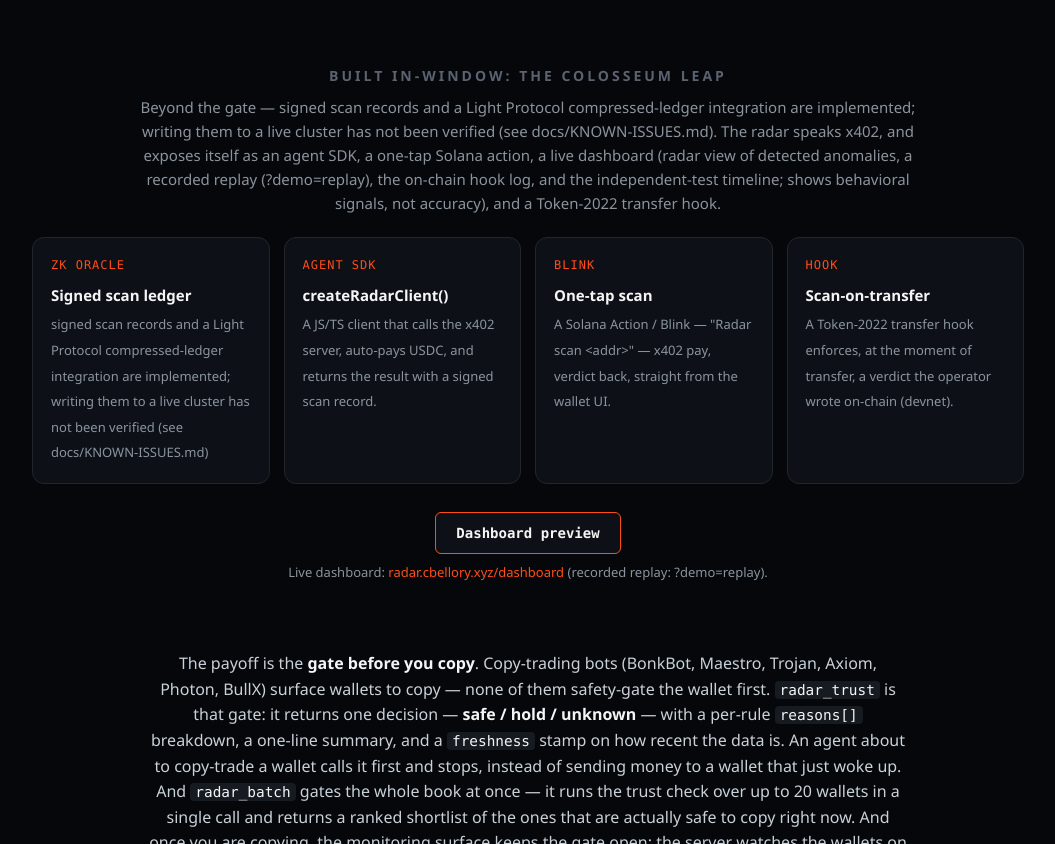
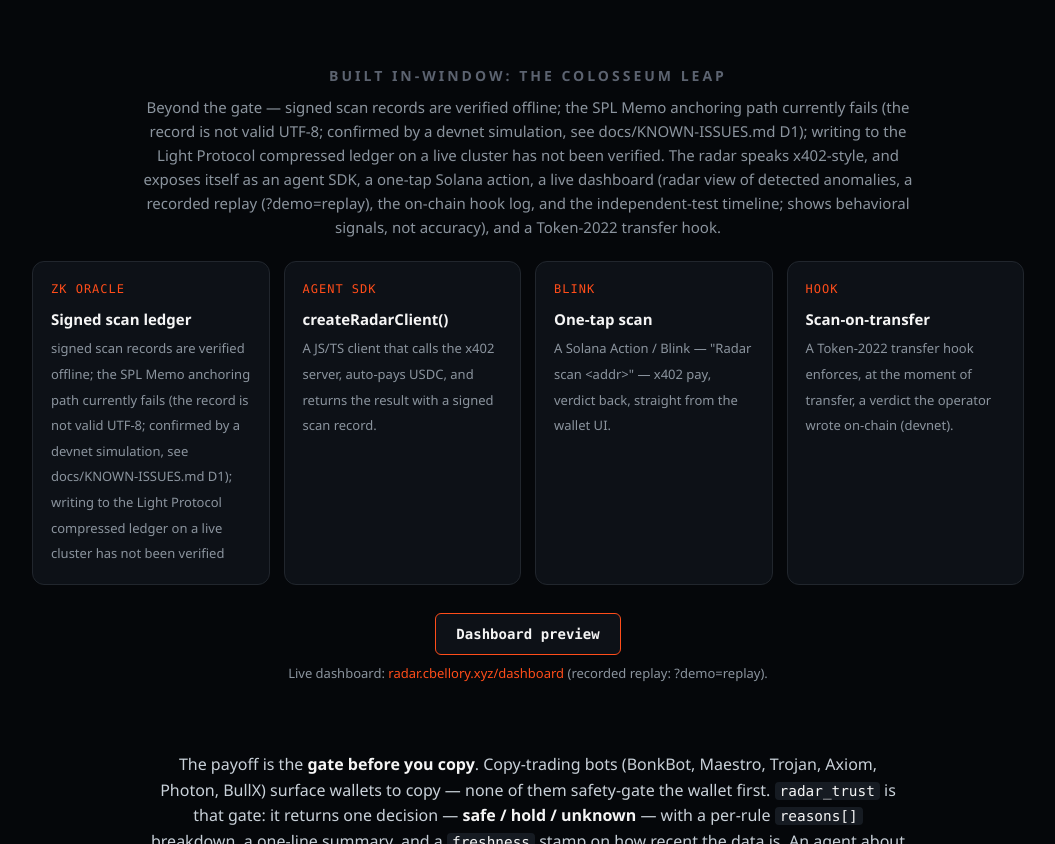
Before and after one commit to daniilmilintieiev-ux/wallet-radar, a website: page docs/index.html in a window 1280 px wide. Shown: the part 1777-2621 px from the top of the page, without its empty margins (112-1167 px from the left). Drawn offline with Linux system fonts and the light colour scheme.

Commit message:
docs: clarify decision fields, x402-style, hook scope, and offline ledger verification

```diff
--- a/docs/index.html
+++ b/docs/index.html
@@ -64,7 +64,7 @@ footer .gh{color:var(--muted);font-family:Consolas,monospace}
   <div class="chips">
     <span class="chip"><b>TypeScript</b> + Rust hook</span>
     <span class="chip"><b>Built-in</b> SQLite · Zero External DB</span>
-    <span class="chip"><b>ZK</b> on-chain oracle</span>
+    <span class="chip"><b>ZK</b> oracle (offline-verified)</span>
     <span class="chip"><b>9</b> behavioral rules</span>
     <span class="chip"><b>791 passing</b>, 5 documented known gaps (todo), 46 suites</span>
     <span class="chip"><b>MCP</b> server</span>
@@ -112,9 +112,9 @@ footer .gh{color:var(--muted);font-family:Consolas,monospace}
 
 <section>
   <h2>Built in-window: the Colosseum leap</h2>
-  <div class="sub">Beyond the gate — signed scan records and a Light Protocol compressed-ledger integration are implemented; writing them to a live cluster has not been verified (see docs/KNOWN-ISSUES.md). The radar speaks x402, and exposes itself as an agent SDK, a one-tap Solana action, a live dashboard (radar view of detected anomalies, a recorded replay (?demo=replay), the on-chain hook log, and the independent-test timeline; shows behavioral signals, not accuracy), and a Token-2022 transfer hook.</div>
+  <div class="sub">Beyond the gate — signed scan records are verified offline; the SPL Memo anchoring path currently fails (the record is not valid UTF-8; confirmed by a devnet simulation, see docs/KNOWN-ISSUES.md D1); writing to the Light Protocol compressed ledger on a live cluster has not been verified. The radar speaks x402-style, and exposes itself as an agent SDK, a one-tap Solana action, a live dashboard (radar view of detected anomalies, a recorded replay (?demo=replay), the on-chain hook log, and the independent-test timeline; shows behavioral signals, not accuracy), and a Token-2022 transfer hook.</div>
   <div class="pipeline">
-    <div class="step"><div class="k">ZK ORACLE</div><b>Signed scan ledger</b><span>signed scan records and a Light Protocol compressed-ledger integration are implemented; writing them to a live cluster has not been verified (see docs/KNOWN-ISSUES.md)</span></div>
+    <div class="step"><div class="k">ZK ORACLE</div><b>Signed scan ledger</b><span>signed scan records are verified offline; the SPL Memo anchoring path currently fails (the record is not valid UTF-8; confirmed by a devnet simulation, see docs/KNOWN-ISSUES.md D1); writing to the Light Protocol compressed ledger on a live cluster has not been verified</span></div>
     <div class="step"><div class="k">AGENT SDK</div><b>createRadarClient()</b><span>A JS/TS client that calls the x402 server, auto-pays USDC, and returns the result with a signed scan record.</span></div>
     <div class="step"><div class="k">BLINK</div><b>One-tap scan</b><span>A Solana Action / Blink — "Radar scan &lt;addr&gt;" — x402 pay, verdict back, straight from the wallet UI.</span></div>
     <div class="step"><div class="k">HOOK</div><b>Scan-on-transfer</b><span>A Token-2022 transfer hook enforces, at the moment of transfer, a verdict the operator wrote on-chain (devnet).</span></div>
```
Also changed, not shown: README.md.
